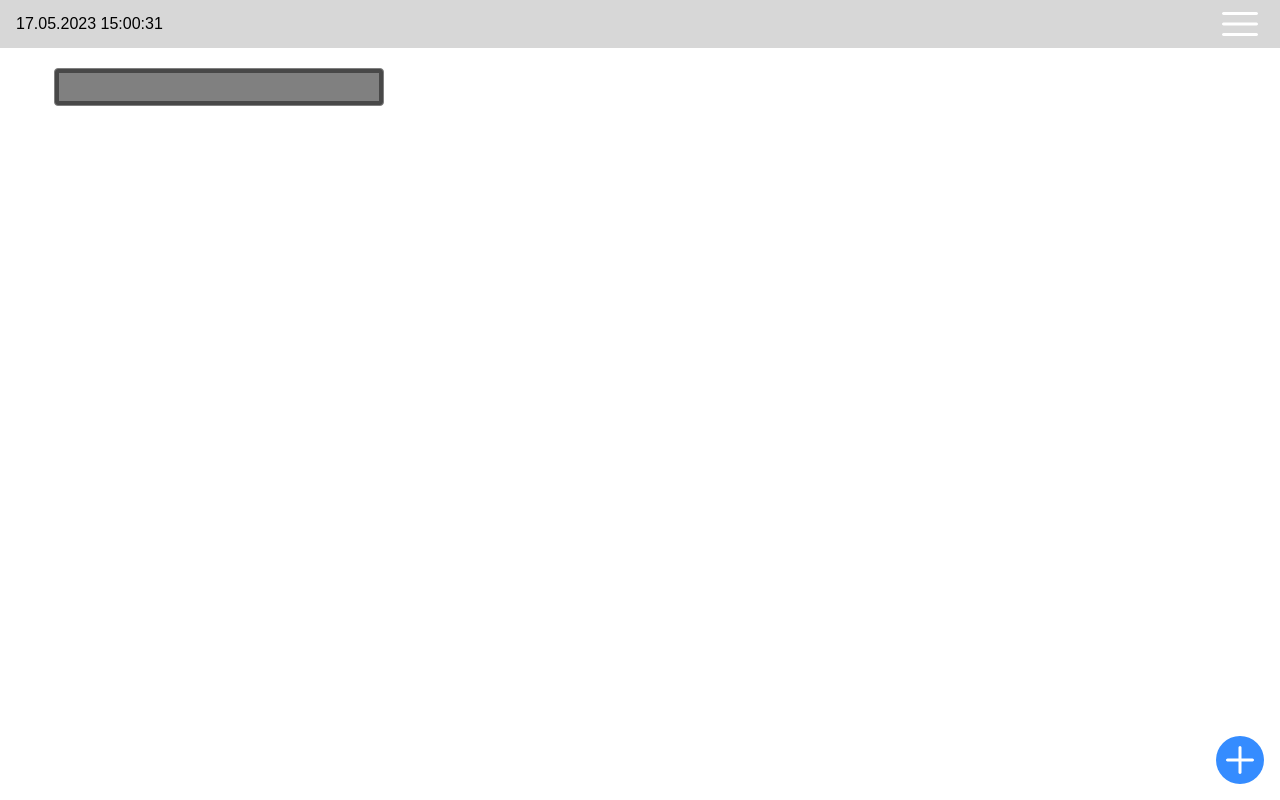
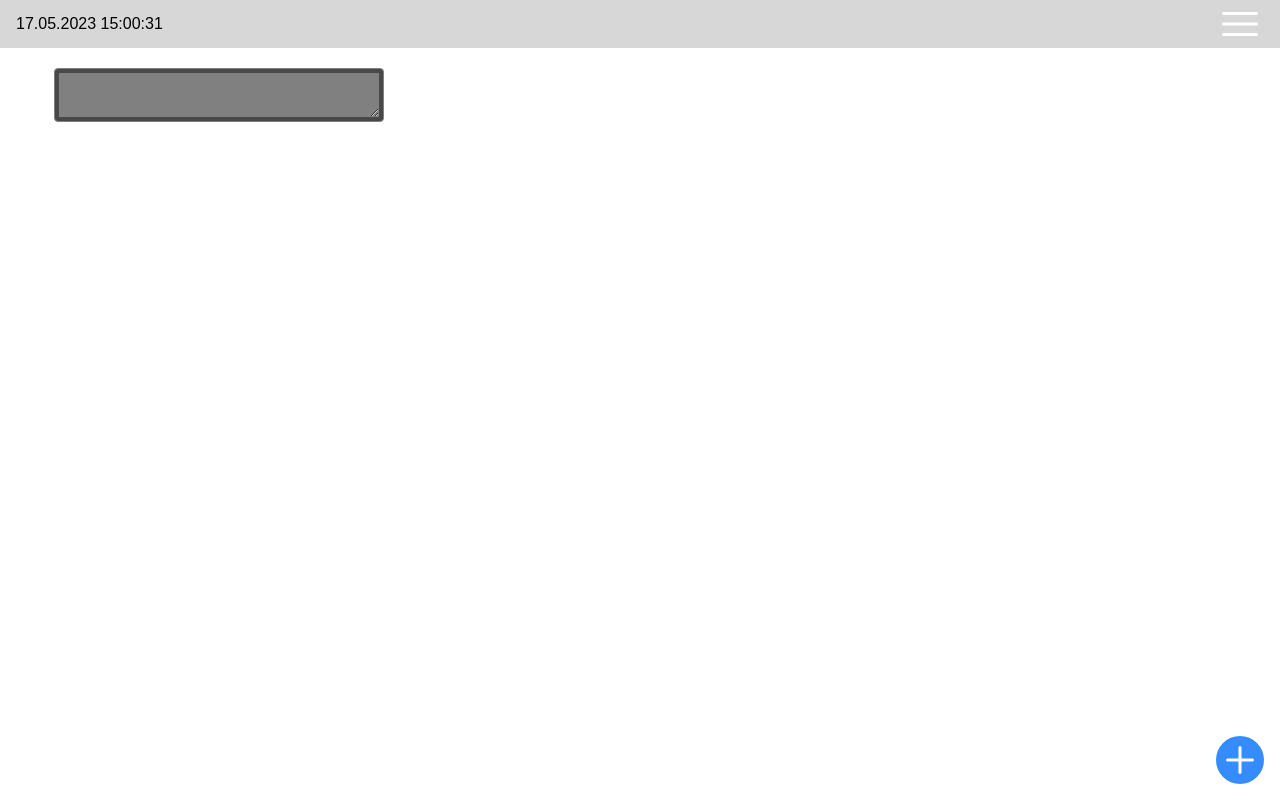
Before and after one commit to Lukas-Sander/dragndrop-todo-autosave-local, a plain HTML site: page index.html in a window 1280 px wide. Drawn offline with Linux system fonts and the light colour scheme.

Commit message:
divider change: textarea instead of text input -> resizeable

```diff
--- a/index.html
+++ b/index.html
@@ -60,7 +60,7 @@
 <div class="content p-1">
     <div class="card-container row wrap">
         <div class="card divider">
-            <input type="text" name="dividertext">
+            <textarea name="dividertext"></textarea>
         </div>
         <!--    Beispiel zum herumbasteln der Optik    -->
 <!--        <div class="card">-->
@@ -126,7 +126,7 @@
 </template>
 <template id="template_divider">
     <div class="card divider">
-        <input type="text" name="dividertext">
+        <textarea name="dividertext"></textarea>
     </div>
 </template>
 <!--<textarea style="width: 99%;" class="export"></textarea>-->
--- a/src/simple.css
+++ b/src/simple.css
@@ -365,5 +365,5 @@ body.light .menu {
     padding: 0;
     font-size: 1.5em;
     width: 100%;
-    z-index: 5;
+    display: block;
 }
```
